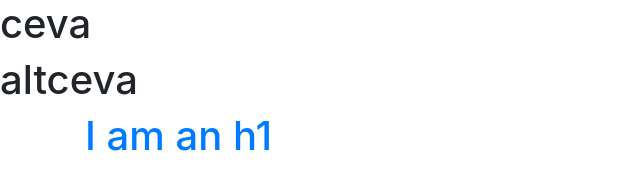
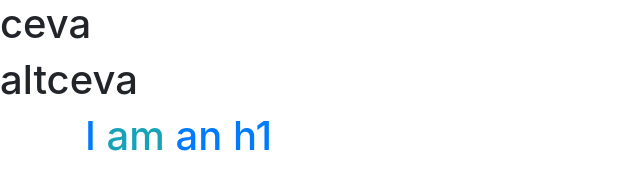
Before and after one commit to GeorgeCr/museum-of-candy, a plain HTML site: page index.html in a window 1280 px wide. Shown: the full height of the page, 0-640 px from the left. Drawn offline with nearby package versions, Linux system fonts and the light colour scheme.

Commit message:
final test on commits hopefully lol

```diff
--- a/index.html
+++ b/index.html
@@ -13,7 +13,7 @@
   <body>
     <h1>ceva</h1><h1>altceva</h1>
     <div class="container">
-        <h1 class="text-primary">I am an h1</h1>
+        <h1 class="text-primary">I <span class="text-info">am</span> an h1</h1>
     </div>
 
     <!-- Optional JavaScript -->
```
